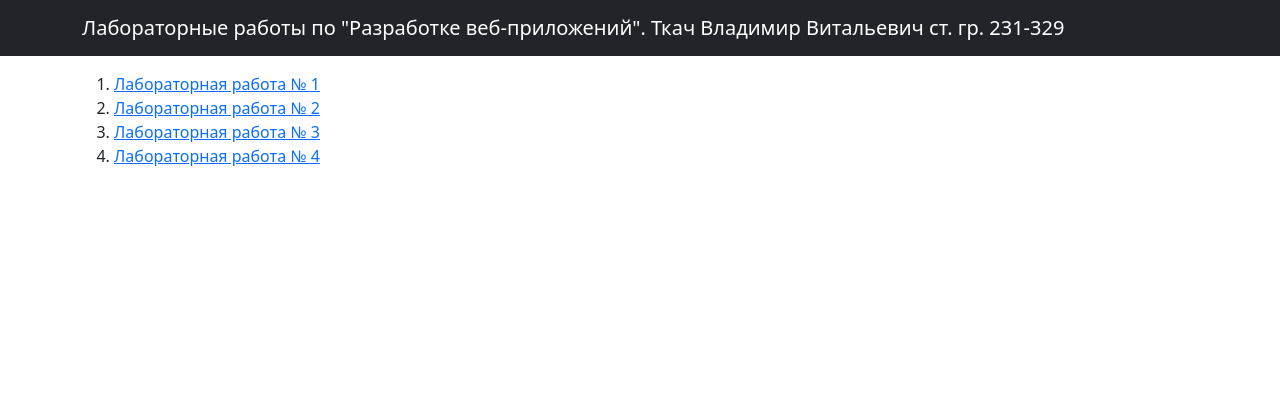
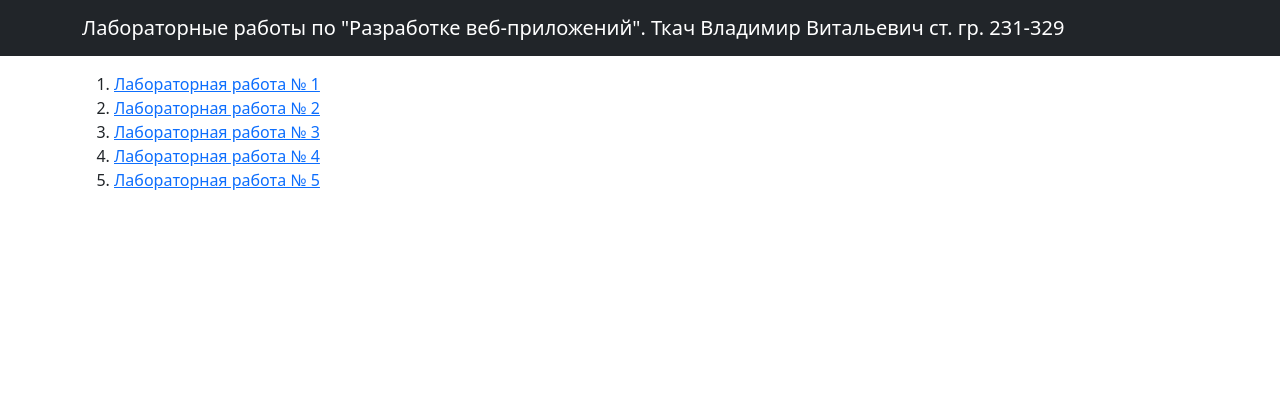
Before and after one commit to VovaTka4/Tkach-Web-Dev-2025-2, a Flask app: page / in a window 1280 px wide. Shown: the top 420 px of the page. Run offline with Flask 2, Linux system fonts and the light colour scheme.

Commit message:
index.html root update

```diff
--- a/root_app/templates/index.html
+++ b/root_app/templates/index.html
@@ -7,6 +7,7 @@
     <li><a href="/lab2">Лабораторная работа № 2</a></li>
     <li><a href="/lab3">Лабораторная работа № 3</a></li>
     <li><a href="/lab4">Лабораторная работа № 4</a></li>
+    <li><a href="/lab5">Лабораторная работа № 5</a></li>
 </ol>
 
 {% endblock %}
```
